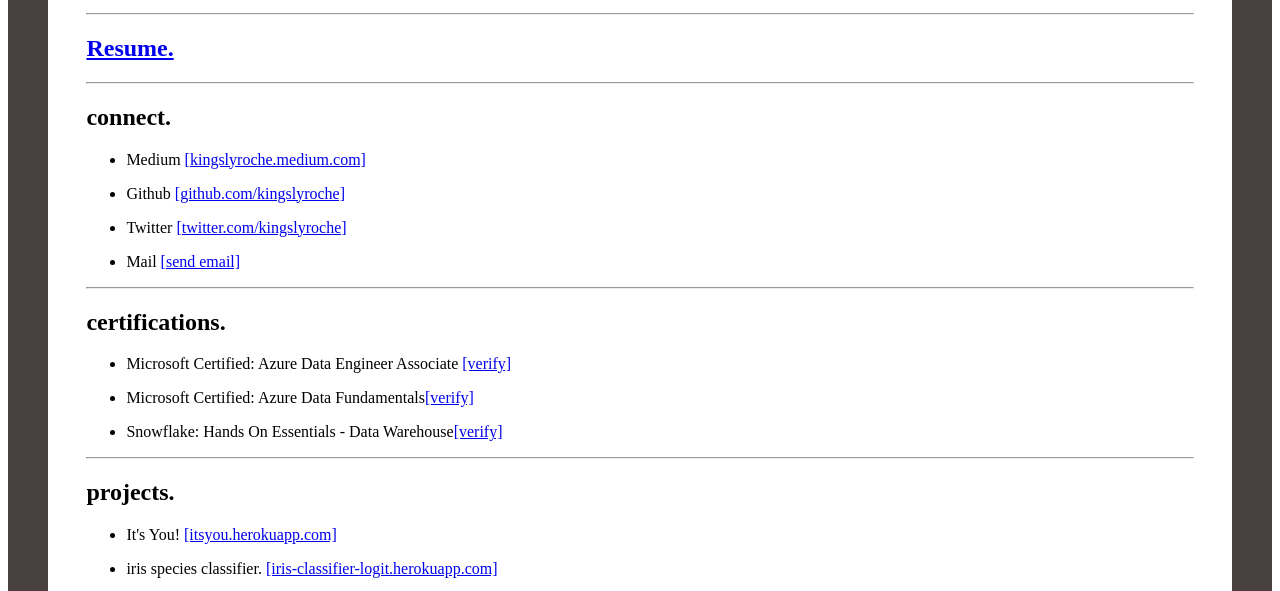
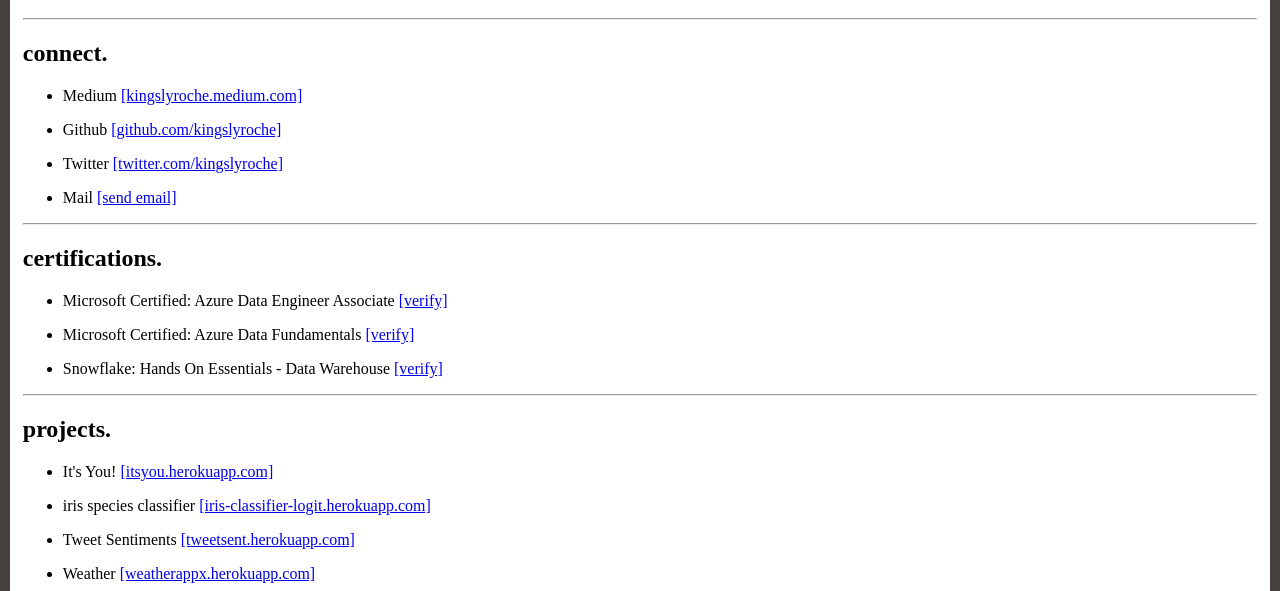
Before and after one commit to kingslyroche/my_serverless_website, a plain HTML site: page index.html in a window 1280 px wide. Shown: the part 194-785 px from the top of the page. Drawn offline with Linux system fonts and the light colour scheme; no server answers.

Commit message:
Add files via upload

```diff
--- a/index.html
+++ b/index.html
@@ -22,8 +22,9 @@
 </script>
 <style>
    body {
-      border: 40px solid rgb(73, 64, 64);
-      padding: 3%;
+      border: 10px solid rgb(73, 64, 64);
+     margin: 0px;
+     padding: 1%;
    }
 </style>
 
@@ -59,12 +60,12 @@
          </p>
       </li>
       <li>
-         <p>Microsoft Certified: Azure Data Fundamentals<a
+         <p>Microsoft Certified: Azure Data Fundamentals <a
                href="https://www.youracclaim.com/badges/e99c719e-3ae5-4f4c-8478-e6a67bddf7e5/public_url">[verify]</a>
          </p>
       </li>
       <li>
-         <p>Snowflake: Hands On Essentials - Data Warehouse<a
+         <p>Snowflake: Hands On Essentials - Data Warehouse <a
                href="https://www.youracclaim.com/badges/6204a7ca-d460-40ea-b3e6-db88c15ef37a/public_url">[verify]</a>
          </p>
       </li>
@@ -78,7 +79,7 @@
          <p>It's You! <a href="https://itsyou.herokuapp.com/">[itsyou.herokuapp.com]</a></p>
       </li>
       <li>
-         <p>iris species classifier. <a
+         <p>iris species classifier <a
                href="https://iris-classifier-logit.herokuapp.com/">[iris-classifier-logit.herokuapp.com]</a></p>
       </li>
       <li>
```
Also changed, not shown: error.html (+7 -0 lines).
